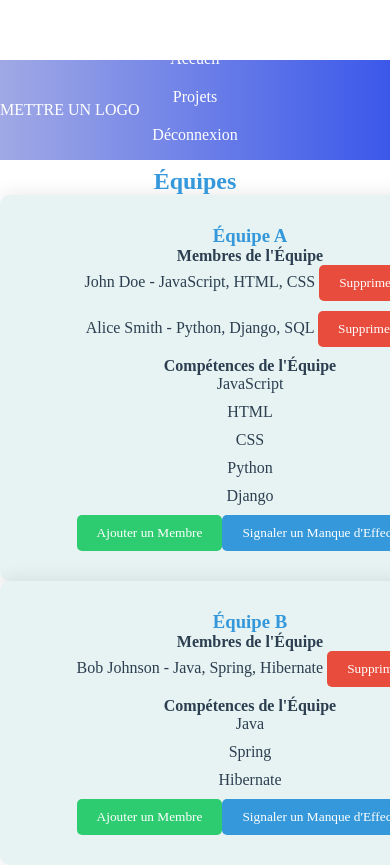
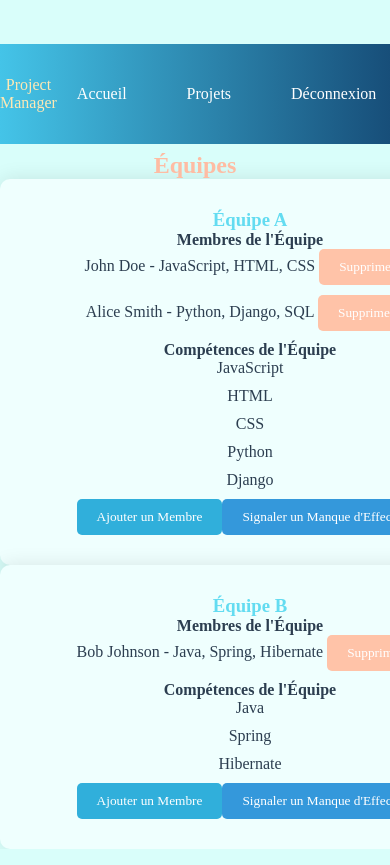
Before and after one commit to iboizard/ProjetWeb, a Vue app in the folder frontend/: page /teams in a window 390 px wide. Shown: the top 865 px of the page. Built offline with nearby package versions, Linux system fonts and the light colour scheme; the HTML template or start-up script is replaced by a standard one.

Commit message:
Change the design of the site and add profil page

```diff
--- a/frontend/src/pages/HomePage.vue
+++ b/frontend/src/pages/HomePage.vue
@@ -1,12 +1,8 @@
 <template>
   <section class="top-nav">
     <div>
-      METTRE UN LOGO
+      Project Manager
     </div>
-    <input id="menu-toggle" type="checkbox" />
-    <label class='menu-button-container' for="menu-toggle">
-      <div class='menu-button'></div>
-    </label>
     <ul class="menu">
       <router-link to="/teams" class="nav-item">Equipes</router-link>
       <router-link to="/projects" class="nav-item">Projets</router-link>
@@ -17,7 +13,7 @@
 
   <div class="home">
     <div class="image">
-      <img src="../assets/HomePage.jpg" width="780" />
+      <img src="../assets/websiteLogo.png" width="500" />
     </div>
   </div>
 </template>
@@ -33,7 +29,12 @@ export default {
 };
 </script>
 
-<style scoped>
+<style>
+
+body{
+  background-color: #d9fefa;
+}
+
 .home {
   text-align: center;
 }
--- a/frontend/src/pages/Profil.vue
+++ b/frontend/src/pages/Profil.vue
@@ -1,12 +1,11 @@
 <template>
   <section class="top-nav">
     <div>
-      METTRE UN LOGO
+      Project Manager
     </div>
-    <input id="menu-toggle" type="checkbox" />
-    <label class='menu-button-container' for="menu-toggle">
-      <div class='menu-button'></div>
-    </label>
+    <div class="profile-info">
+      <div class="avatar"></div>
+    </div>
     <ul class="menu">
       <router-link to="/" class="nav-item">Accueil</router-link>
       <router-link to="/projects" class="nav-item">Projets</router-link>
@@ -14,9 +13,74 @@
       <router-link to="/disconnect" class="nav-item">Déconnexion</router-link>
     </ul>
   </section>
-    <div class="profil">
-        <h1>Profil</h1>
+
+  <div class="profile-info">
+    <h2>{{ userName }}</h2>
+    <p>Équipes gérées :</p>
+    <ul>
+      <li v-for="team in managedTeams" :key="team.id">{{ team.name }}</li>
+    </ul>
   </div>
-    <div> Image </div>
-    <div>Name </div>
+
+  <img src="../assets/FootPage.png" class="full-width"/>
 </template>
+<script>
+export default {
+  data() {
+    return {
+      userName: "Huguette DUPONT",
+      managedTeams: [
+        { id: 1, name: "Équipe 1" },
+        { id: 2, name: "Équipe 2" },
+      ],
+    };
+  },
+};
+</script>
+
+<style scoped>
+.profile-banner {
+  background: linear-gradient(to right, #d9fefa, #83f0da);
+  color: white;
+  padding: 20px;
+  border-radius: 10px;
+  display: flex;
+  align-items: center;
+}
+
+.avatar {
+  width: 100px;
+  height: 100px;
+  background-color: #fff;
+  border-radius: 50%;
+  margin-top: 85px;
+  background-image: url("../assets/user-profil.png");
+  background-size: cover;
+}
+
+h2 {
+  font-size: 24px;
+  margin-bottom: 5px;
+}
+
+ul {
+  list-style: none;
+  padding: 0;
+}
+
+li {
+  font-size: 16px;
+  margin-bottom: 5px;
+}
+
+.full-width {
+  width: 100%;
+  opacity: 0.5;
+  height: auto;
+  position: fixed;
+  bottom: 0;
+  left: 0;
+  right: 0;
+  z-index: -1;
+}
+</style>
--- a/frontend/src/pages/Projects.vue
+++ b/frontend/src/pages/Projects.vue
@@ -1,12 +1,8 @@
 <template>
   <section class="top-nav">
     <div>
-      METTRE UN LOGO
+      Project Manager
     </div>
-    <input id="menu-toggle" type="checkbox" />
-    <label class='menu-button-container' for="menu-toggle">
-      <div class='menu-button'></div>
-    </label>
     <ul class="menu">
       <router-link to="/" class="nav-item">Accueil</router-link>
       <router-link to="/teams" class="nav-item">Equipes</router-link>
@@ -135,7 +131,10 @@ export default {
   box-shadow: 0 0 20px rgba(0, 0, 0, 0.1);
 }
 
-h2,
+h2{
+  color:  #ffc3a8;
+}
+
 h3 {
   color: #1d94c3;
 }
@@ -197,7 +196,7 @@ select {
 
 button {
   padding: 10px;
-  background-color: #1509f2;
+  background-color: #0d70a5;
   color: white;
   border: none;
   border-radius: 5px;
--- a/frontend/src/pages/Teams.vue
+++ b/frontend/src/pages/Teams.vue
@@ -1,12 +1,8 @@
 <template>
   <section class="top-nav">
     <div>
-      METTRE UN LOGO
+      Project Manager
     </div>
-    <input id="menu-toggle" type="checkbox" />
-    <label class='menu-button-container' for="menu-toggle">
-      <div class='menu-button'></div>
-    </label>
     <ul class="menu">
       <router-link to="/" class="nav-item">Accueil</router-link>
       <router-link to="/projects" class="nav-item">Projets</router-link>
@@ -16,7 +12,6 @@
   </section>
 
   <h2>Équipes</h2>
-
   <div v-for="team in teams" :key="team.id">
 
     <div class="team-page">
@@ -86,16 +81,18 @@ export default {
   width: 500px;
   margin: 0 auto;
   padding: 30px;
-  background-color: #e6f3f2;
+  background-color: #effffe;
   border-radius: 10px;
   box-shadow: 0 0 20px rgba(0, 0, 0, 0.1);
 }
 
-h2,
-h3 {
-  color: #3498db;
+h2{
+  color: #febca3;
 }
 
+h3{
+  color: #63dcf1
+}
 ul {
   list-style: none;
   padding: 0;
@@ -115,19 +112,15 @@ button {
   transition: background-color 0.3s ease;
 }
 
-button:hover {
-  background-color: #2980b9;
-}
-
 button.add-button {
-  background-color: #2ecc71;
+  background-color: #30afdb;
 }
 
 button.delete-button {
-  background-color: #e74c3c;
+  background-color: #ffc3a8;
 }
 
 button.understaffed-button {
-  background-color: #f39c12;
+  background-color: #ffeab4;
 }
 </style>
--- a/frontend/src/styles/common.css
+++ b/frontend/src/styles/common.css
@@ -167,10 +167,11 @@ h2 {
     align-items: center;
     justify-content: space-between;
     background-color: #00BAF0;
-    background: linear-gradient(to left, #3b58ea, #a0a9e5);
-    color: #FFF;
+    background: linear-gradient(to left, #174e79, #44c4e8);
+    color: #fee8b4;
     height: 100px;
     margin-bottom: 2%;
+    margin-top: -4%;
 }
 
 .menu {
@@ -185,99 +186,3 @@ h2 {
     margin: 0 1rem;
     overflow: hidden;
 }
-
-.menu-button-container {
-    display: none;
-    height: 100%;
-    width: 30px;
-    cursor: pointer;
-    flex-direction: column;
-    justify-content: center;
-    align-items: center;
-}
-
-#menu-toggle {
-    display: none;
-}
-
-.menu-button,
-.menu-button::before,
-.menu-button::after {
-    display: block;
-    background-color: #fff;
-    position: absolute;
-    height: 4px;
-    width: 30px;
-    transition: transform 400ms cubic-bezier(0.23, 1, 0.32, 1);
-    border-radius: 2px;
-}
-
-.menu-button::before {
-    content: '';
-    margin-top: -8px;
-}
-
-.menu-button::after {
-    content: '';
-    margin-top: 8px;
-}
-
-#menu-toggle:checked+.menu-button-container .menu-button::before {
-    margin-top: 0px;
-    transform: rotate(405deg);
-}
-
-#menu-toggle:checked+.menu-button-container .menu-button {
-    background: rgba(255, 255, 255, 0);
-}
-
-#menu-toggle:checked+.menu-button-container .menu-button::after {
-    margin-top: 0px;
-    transform: rotate(-405deg);
-}
-
-@media (max-width: 700px) {
-    .menu-button-container {
-        display: flex;
-    }
-
-    .menu {
-        position: absolute;
-        top: 0;
-        margin-top: 50px;
-        left: 0;
-        flex-direction: column;
-        width: 100%;
-        justify-content: center;
-        align-items: center;
-    }
-
-    #menu-toggle~.menu li {
-        height: 0;
-        margin: 0;
-        padding: 0;
-        border: 0;
-        transition: height 400ms cubic-bezier(0.23, 1, 0.32, 1);
-    }
-
-    #menu-toggle:checked~.menu li {
-        border: 1px solid #333;
-        height: 2.5em;
-        padding: 0.5em;
-        transition: height 400ms cubic-bezier(0.23, 1, 0.32, 1);
-    }
-
-    .menu>li {
-        display: flex;
-        justify-content: center;
-        margin: 0;
-        padding: 0.5em 0;
-        width: 100%;
-        color: white;
-        background-color: #222;
-    }
-
-    .menu>li:not(:last-child) {
-        border-bottom: 1px solid #444;
-    }
-}
```
Also changed, not shown: 2 other files (tests, documents, lock files or other folders). Lines whose indentation alone changed are shown as unchanged.
